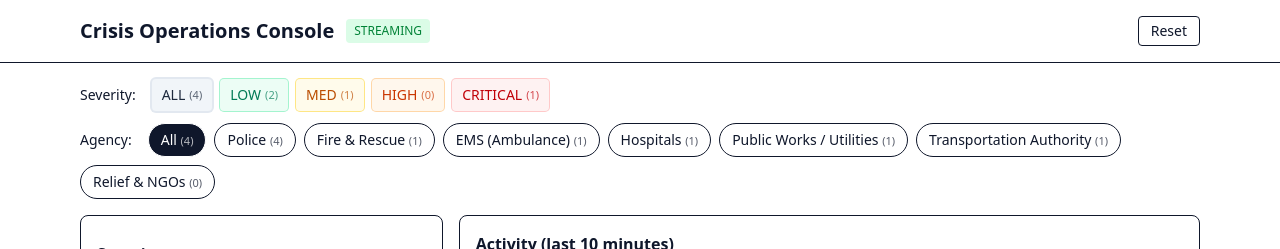
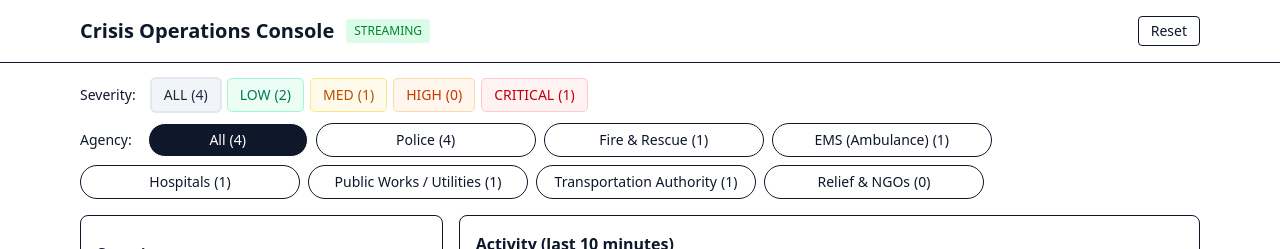
Before and after one commit to bless2804/CrisisOps-Mesh, a React (Vite) app: page / in a window 1280 px wide. Shown: the top 249 px of the page. Built offline with nearby package versions, Linux system fonts and the light colour scheme; the HTML template or start-up script is replaced by a standard one.

Commit message:
new App.tsx

```diff
--- a/src/App.tsx
+++ b/src/App.tsx
@@ -10,7 +10,7 @@ import { ToastProvider, useToast } from "@/components/Toaster";
 import type { Incident, Agency, Severity } from "@/types";
 import { routeAgencies } from "@/lib/routing";
 
-/* ---------- Labels & UI helpers ---------- */
+/** ---------- Labels & UI helpers ---------- */
 const AGENCY_LABEL: Record<Agency, string> = {
   law: "Police",
   fire: "Fire & Rescue",
@@ -46,19 +46,16 @@ const CORE_TABS: Agency[] = [
   "ngos",
 ];
 
-/* ---------- Client-side incident generator ---------- */
+/** ---------- Client-side incident generator ---------- */
 function randomIncident(): Incident {
   const severities: Severity[] = ["low", "med", "high", "critical"];
   const types = ["flood", "accident", "assault", "disease", "earthquake", "fire"] as const;
-
   const sev = severities[Math.floor(Math.random() * severities.length)];
   const typ = types[Math.floor(Math.random() * types.length)];
-
   const base = { lat: 45.3215, lng: -75.8572 }; // Ottawa-ish
   const jitter = (n: number) => (Math.random() - 0.5) * n;
   const lat = base.lat + jitter(0.35);
   const lng = base.lng + jitter(0.55);
-
   const injured = Math.random() < 0.35 ? Math.floor(Math.random() * 3) : 0;
   const lanes = Math.random() < 0.4 ? Math.floor(Math.random() * 3) : 0;
 
@@ -80,7 +77,7 @@ function randomIncident(): Incident {
   };
 }
 
-/* ---------- Inner App ---------- */
+/** ---------- Inner App ---------- */
 function AppInner() {
   const { push } = useToast();
 
@@ -93,10 +90,10 @@ function AppInner() {
   const [recentIds, setRecentIds] = useState<string[]>([]);
 
   // Controls
-  const maxEvents = 500; // cap to keep the UI responsive
+  const maxEvents = 500; // keep UI responsive
   const intervalMs = Math.max(
     400,
-    parseInt((import.meta.env.VITE_SIM_INTERVAL_MS as string) ?? "1200", 10) || 1200
+    parseInt(import.meta.env.VITE_SIM_INTERVAL_MS ?? "1200", 10) || 1200
   );
 
   const intervalRef = useRef<number | null>(null);
@@ -108,20 +105,24 @@ function AppInner() {
       push("Simulating live incidents (no backend)");
       intervalRef.current = window.setInterval(() => {
         const inc = randomIncident();
-        setEvents((prev) => [inc, ...prev].slice(0, maxEvents));
-        if (inc.id) {
-          setRecentIds((r) => [inc.id, ...r].slice(0, 20));
+        const id = inc.id ?? `cli_${Math.random().toString(16).slice(2, 8)}`;
+        const withId: Incident = { ...inc, id };
+
+        setEvents((prev) => [withId, ...prev].slice(0, maxEvents));
+
+        setRecentIds((r) => [id, ...r].slice(0, 20));
         window.setTimeout(() => {
-            setRecentIds((r) => r.filter((x) => x !== inc.id));
+          setRecentIds((r) => r.filter((x) => x !== id));
         }, 2400);
-        }
       }, intervalMs);
     } catch (e) {
       console.error(e);
       setStatus("error");
     }
     return () => {
-      if (intervalRef.current !== null) window.clearInterval(intervalRef.current);
+      if (intervalRef.current !== null) {
+        window.clearInterval(intervalRef.current);
+      }
     };
     // eslint-disable-next-line react-hooks/exhaustive-deps
   }, []);
@@ -142,7 +143,7 @@ function AppInner() {
     const c = { low: 0, med: 0, high: 0, critical: 0 };
     for (const e of events) {
       const s = (e.severity ?? "").toLowerCase() as Severity;
-      if (s in c) (c as Record<Severity, number>)[s] += 1;
+      if (s in c) (c as any)[s] += 1;
     }
     return c;
   }, [events]);
@@ -163,7 +164,7 @@ function AppInner() {
     return c;
   }, [events]);
 
-  // Reset (clears all lists and selections, stream keeps running)
+  // Reset (clears all lists and selections; stream keeps running)
   function resetAll() {
     setEvents([]);
     setRecentIds([]);
@@ -213,15 +214,13 @@ function AppInner() {
                 key={s}
                 onClick={() => setSeverityFilter(s)}
                 className={clsx(
-                  "px-2.5 py-1.5 rounded text-sm inline-flex items-center gap-1",
+                  "px-3 py-1.5 rounded text-sm inline-flex items-center justify-center gap-1 whitespace-nowrap",
                   SEV_BTN[s],
                   severityFilter === s && "ring-2"
                 )}
               >
                 <span>{s.toUpperCase()}</span>
-                <span className="text-[11px] opacity-70">
-                  (
-                  {s === "all"
+                <span>({s === "all"
                   ? events.length
                   : s === "low"
                   ? sevCounts.low
@@ -229,9 +228,7 @@ function AppInner() {
                   ? sevCounts.med
                   : s === "high"
                   ? sevCounts.high
-                    : sevCounts.critical}
-                  )
-                </span>
+                  : sevCounts.critical})</span>
               </button>
             ))}
           </div>
@@ -243,13 +240,14 @@ function AppInner() {
             <button
               onClick={() => setActiveAgency("all")}
               className={clsx(
-                "px-3 py-1.5 rounded-full border text-sm",
+                "inline-flex items-center justify-center gap-1 px-4 py-1.5 rounded-full border text-sm whitespace-nowrap min-w-[160px]",
                 activeAgency === "all"
                   ? "bg-slate-900 text-white"
                   : "bg-white hover:bg-gray-50"
               )}
             >
-              All <span className="text-[11px] opacity-70">({events.length})</span>
+              <span>All</span>
+              <span>({events.length})</span>
             </button>
 
             {CORE_TABS.map((a) => (
@@ -257,16 +255,14 @@ function AppInner() {
                 key={a}
                 onClick={() => setActiveAgency(a)}
                 className={clsx(
-                  "px-3 py-1.5 rounded-full border text-sm",
+                  "inline-flex items-center justify-center gap-1 px-4 py-1.5 rounded-full border text-sm whitespace-nowrap min-w-[220px]",
                   activeAgency === a
                     ? "bg-slate-900 text-white"
                     : "bg-white hover:bg-gray-50"
                 )}
               >
-                {AGENCY_LABEL[a]}{" "}
-                <span className="text-[11px] opacity-70">
-                  ({agencyCounts[a]})
-                </span>
+                <span>{AGENCY_LABEL[a]}</span>
+                <span>({agencyCounts[a]})</span>
               </button>
             ))}
           </div>
@@ -349,7 +345,7 @@ function AppInner() {
   );
 }
 
-/* ---------- Export with Toast provider ---------- */
+/** ---------- Export with Toast provider ---------- */
 export default function App() {
   return (
     <ToastProvider>
```
Lines whose indentation alone changed are shown as unchanged.
